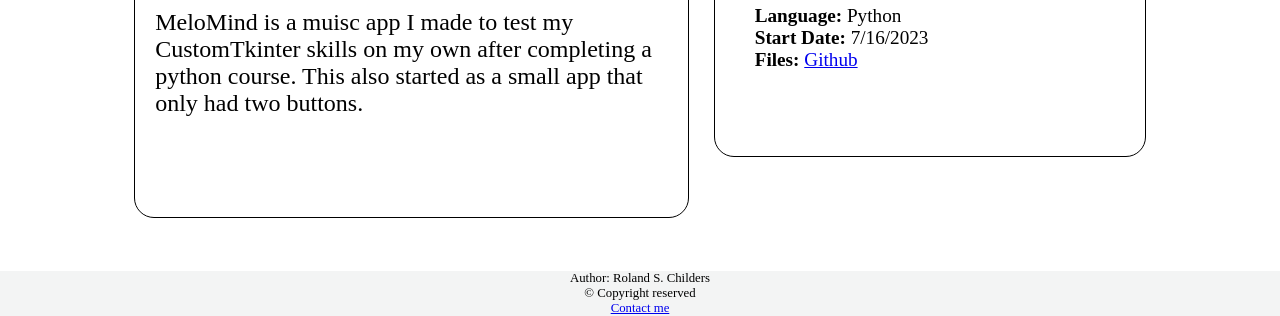
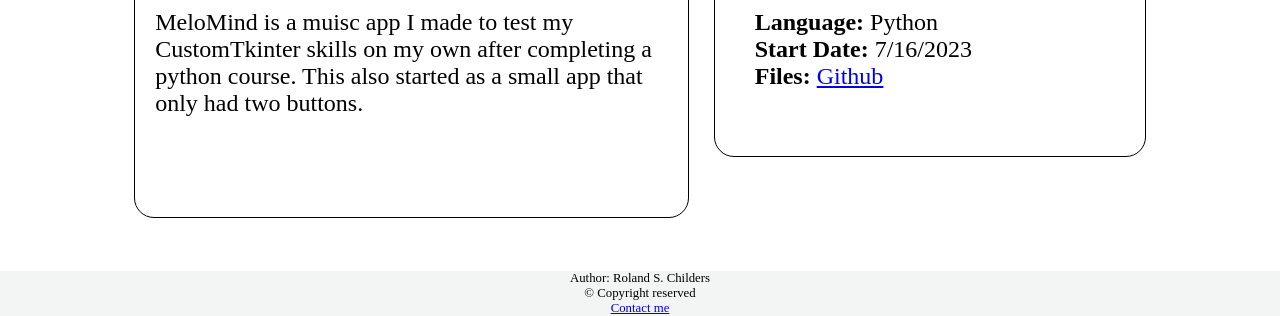
Before and after one commit to CyberRoland/My-Website, a plain HTML site: page Projects/MeloMind.html in a window 1280 px wide. Shown: the part 748-1064 px from the top of the page. Drawn offline with Linux system fonts and the light colour scheme.

Commit message:
Update website.css

```diff
--- a/website.css
+++ b/website.css
@@ -137,7 +137,7 @@ h1{
 }
 .Project-stuff ul{
     list-style-type: none;
-    font-size: 1.5vw;
+    font-size: 1.5em;
 }
 p{
     font-size: 1.5em;
```
